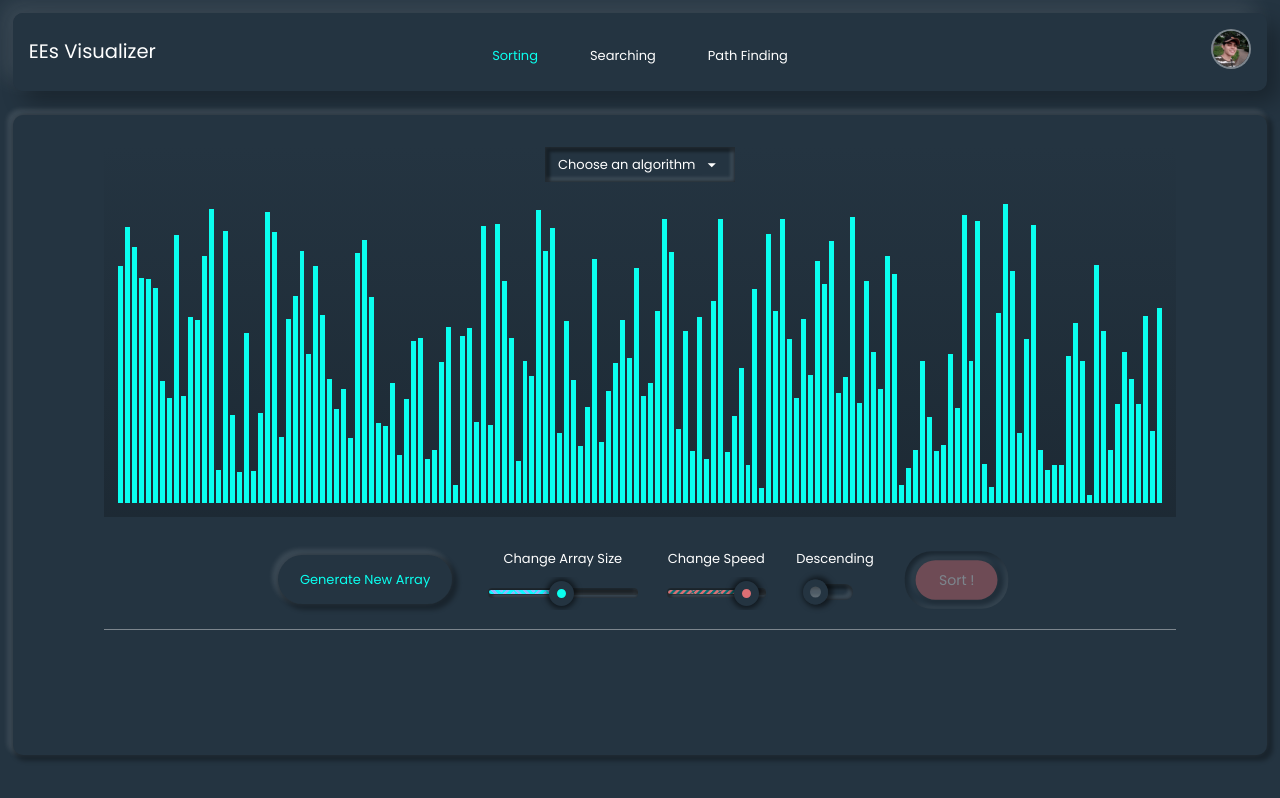
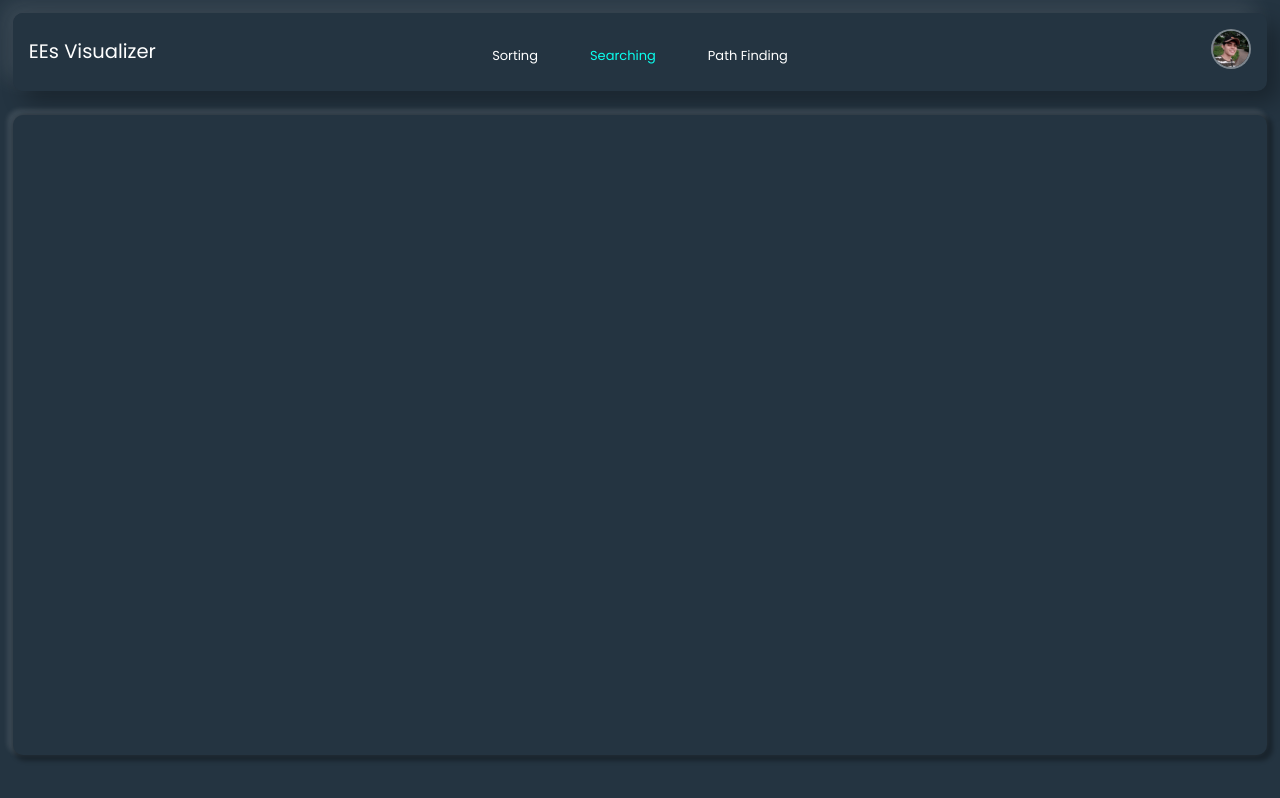
Before and after one commit to EricEchemane/EEs-Visualization-Tool, a React (Create React App) app: page / in a window 1280 px wide. Built offline with nearby package versions, Linux system fonts and the light colour scheme.

Commit message:
searching folder added and SearchingVisualizer.tsx created

```diff
--- a/src/App.tsx
+++ b/src/App.tsx
@@ -3,12 +3,13 @@ import { Box } from '@material-ui/core';
 import AppBar from './components/AppBar';
 
 import SortingVisualizer from './components/visualizers/SortingVisualizer';
+import SearchingVisualizer from './components/visualizers/searching/SearchingVisualizer';
 
 import './sass/main.css';
 
 function App() {
 
-    const [currentOpenTab,set_currentOpenTab] = useState(0);
+    const [currentOpenTab,set_currentOpenTab] = useState(1);
 
     function changeTab(n: number) {
         set_currentOpenTab(n);
@@ -30,7 +31,7 @@ function App() {
                 mt={3}
                 className="f-color1" >
 
-                    Searhcing
+                    <SearchingVisualizer />
             </Box>
            <Box
                 hidden={currentOpenTab !== 2}
--- a/src/components/AppBar.tsx
+++ b/src/components/AppBar.tsx
@@ -9,7 +9,7 @@ import Avatar from '@material-ui/core/Avatar';
 
 export default function AppBar (props: any) {
 
-    const [activeTab, set_activeTab] = useState(0);
+    const [activeTab, set_activeTab] = useState(1);
 
     // function hideSideMenu(trans: string) {
     //     const dimmer = document.getElementById('dimmer');
--- /dev/null
+++ b/src/components/visualizers/searching/SearchingVisualizer.tsx
@@ -0,0 +1,16 @@
+import { Box } from '@material-ui/core';
+
+export default function SearchingVisualizer() {
+    return (
+        <Box
+            p={4}
+            className="flat"
+            style={{
+                width: '98vw', height: '80vh', position: 'relative',
+                margin: 'auto', top: '1rem', overflow: 'hidden',
+                borderRadius: '10px'
+            }}>
+
+        </Box>
+    )
+}
```
